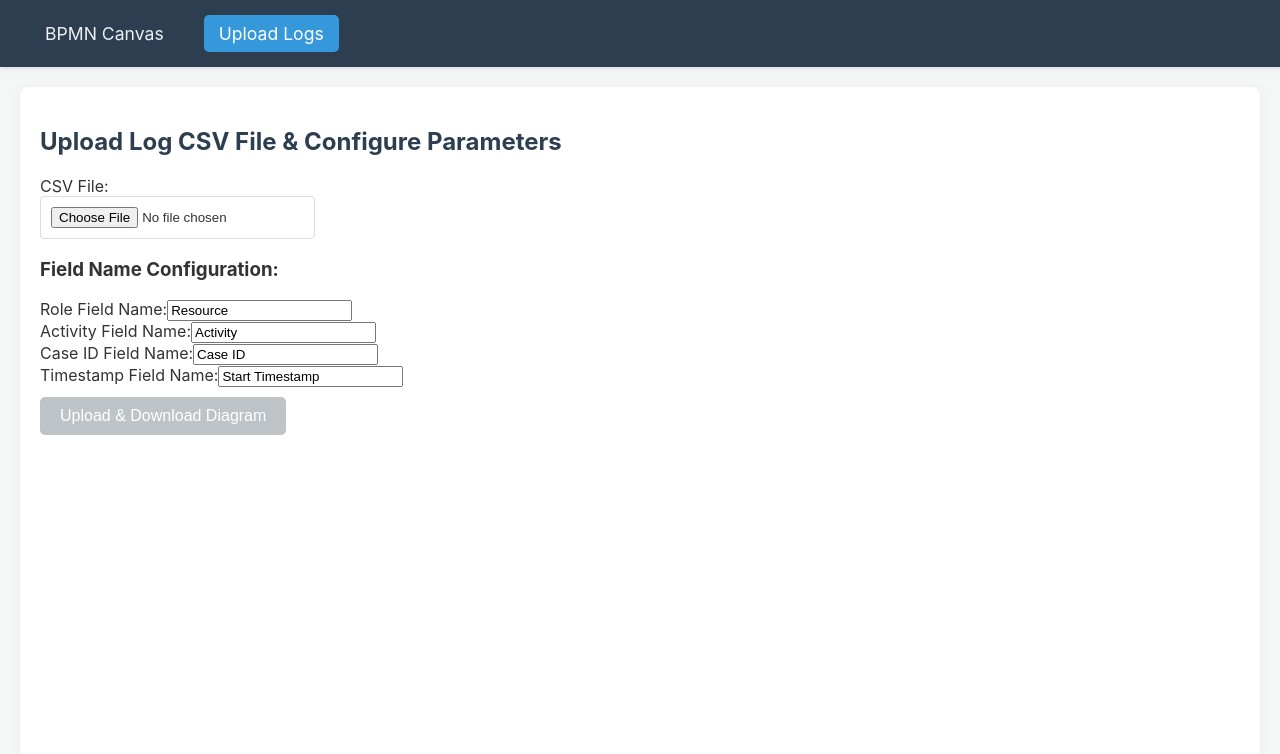
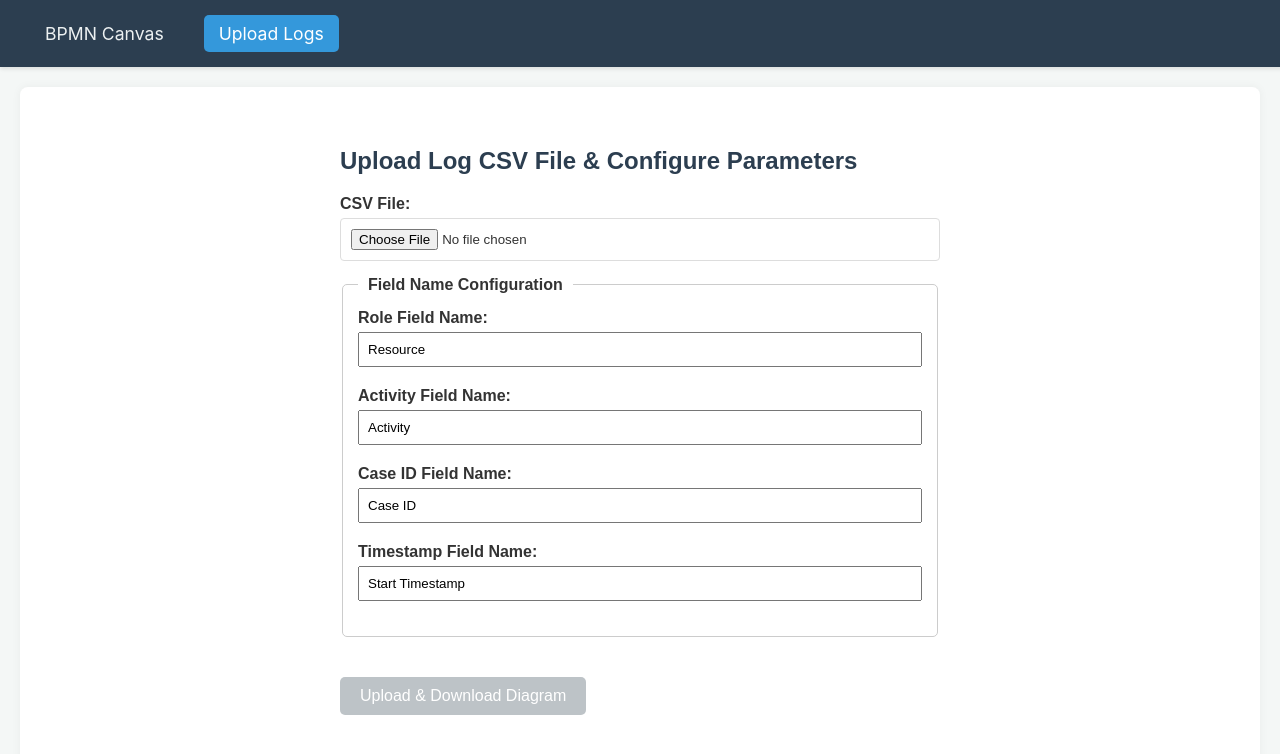
Before and after one commit to IwoSzczepaniak/MB, a React (Vite) app in the folder frontend/: page /upload-logs in a window 1280 px wide. Shown: the top 754 px of the page. Built offline with nearby package versions, Linux system fonts and the light colour scheme.

Commit message:
Correct layout

```diff
--- /dev/null
+++ b/frontend/src/pages/LogUploadPage.css
@@ -0,0 +1,72 @@
+.page-container {
+  padding: 20px;
+  max-width: 600px;
+  margin: 0 auto;
+  font-family: Arial, sans-serif;
+}
+
+.input-group {
+  margin-bottom: 15px;
+}
+
+.label {
+  display: block;
+  margin-bottom: 5px;
+  font-weight: bold;
+}
+
+.input-field {
+  width: 100%;
+  padding: 8px;
+  box-sizing: border-box;
+  margin-bottom: 5px; /* Space below input within its group */
+}
+
+.file-input-field {
+  /* Combines .input-field base with specific padding */
+  width: 100%;
+  box-sizing: border-box;
+  margin-bottom: 5px;
+  padding: 10px 0px; /* Specific padding for file input */
+}
+
+.button {
+  padding: 10px 15px;
+  background-color: #007bff;
+  color: white;
+  border: none;
+  border-radius: 4px;
+  cursor: pointer;
+  margin-top: 20px;
+}
+
+.button:disabled {
+  background-color: #cccccc;
+  cursor: not-allowed;
+}
+
+.config-fieldset {
+  border: 1px solid #ccc;
+  padding: 15px;
+  border-radius: 5px;
+  margin-bottom: 20px; /* Added margin for separation before the button */
+}
+
+.config-legend {
+  font-weight: bold;
+  padding: 0 10px;
+}
+
+.status-message {
+  margin-top: 15px;
+}
+
+.error-message {
+  margin-top: 15px;
+  color: red;
+}
+
+.success-message {
+  margin-top: 15px;
+  color: green;
+}
--- a/frontend/src/pages/LogUploadPage.jsx
+++ b/frontend/src/pages/LogUploadPage.jsx
@@ -1,4 +1,5 @@
 import React, { useState } from 'react';
+import './LogUploadPage.css'; // Import the CSS file
 
 function LogUploadPage() {
   const [selectedFile, setSelectedFile] = useState(null);
@@ -80,59 +81,69 @@ function LogUploadPage() {
   };
 
   return (
-    <div>
+    <div className="page-container">
       <h2>Upload Log CSV File & Configure Parameters</h2>
 
-      <div>
-        <label htmlFor="csvFile">CSV File:</label>
-        <input id="csvFile" type="file" accept=".csv" onChange={handleFileChange} />
+      <div className="input-group">
+        <label htmlFor="csvFile" className="label">CSV File:</label>
+        <input id="csvFile" type="file" accept=".csv" onChange={handleFileChange} className="file-input-field" />
       </div>
 
-      <h3>Field Name Configuration:</h3>
-      <div>
-        <label htmlFor="roleField">Role Field Name:</label>
+      <fieldset className="config-fieldset">
+        <legend className="config-legend">Field Name Configuration</legend>
+        <div className="input-group">
+          <label htmlFor="roleField" className="label">Role Field Name:</label>
           <input
             id="roleField"
             type="text"
             value={roleFieldName}
             onChange={(e) => setRoleFieldName(e.target.value)}
+            className="input-field"
           />
         </div>
-      <div>
-        <label htmlFor="activityField">Activity Field Name:</label>
+        <div className="input-group">
+          <label htmlFor="activityField" className="label">Activity Field Name:</label>
           <input
             id="activityField"
             type="text"
             value={activityFieldName}
             onChange={(e) => setActivityFieldName(e.target.value)}
+            className="input-field"
           />
         </div>
-      <div>
-        <label htmlFor="caseIdField">Case ID Field Name:</label>
+        <div className="input-group">
+          <label htmlFor="caseIdField" className="label">Case ID Field Name:</label>
           <input
             id="caseIdField"
             type="text"
             value={caseIdFieldName}
             onChange={(e) => setCaseIdFieldName(e.target.value)}
+            className="input-field"
           />
         </div>
-      <div>
-        <label htmlFor="timestampField">Timestamp Field Name:</label>
+        <div className="input-group">
+          <label htmlFor="timestampField" className="label">Timestamp Field Name:</label>
           <input
             id="timestampField"
             type="text"
             value={timestampFieldName}
             onChange={(e) => setTimestampFieldName(e.target.value)}
+            className="input-field"
           />
         </div>
+      </fieldset>
 
-      <button onClick={handleSubmit} disabled={!selectedFile || isLoading} style={{ marginTop: '10px' }}>
+      <button
+        onClick={handleSubmit}
+        disabled={!selectedFile || isLoading}
+        className="button"
+      >
         {isLoading ? 'Processing...' : 'Upload & Download Diagram'}
       </button>
 
-      {selectedFile && <p>Selected file: {selectedFile.name}</p>}
-      {error && <p style={{ color: 'red' }}>Error: {error}</p>}
-      {successMessage && <p style={{ color: 'green' }}>{successMessage}</p>}
+      {selectedFile && <p className="status-message">Selected file: {selectedFile.name}</p>}
+      {error && <p className="error-message">Error: {error}</p>}
+      {successMessage && <p className="success-message">{successMessage}</p>}
     </div>
   );
 }
```
Lines whose indentation alone changed are shown as unchanged.
